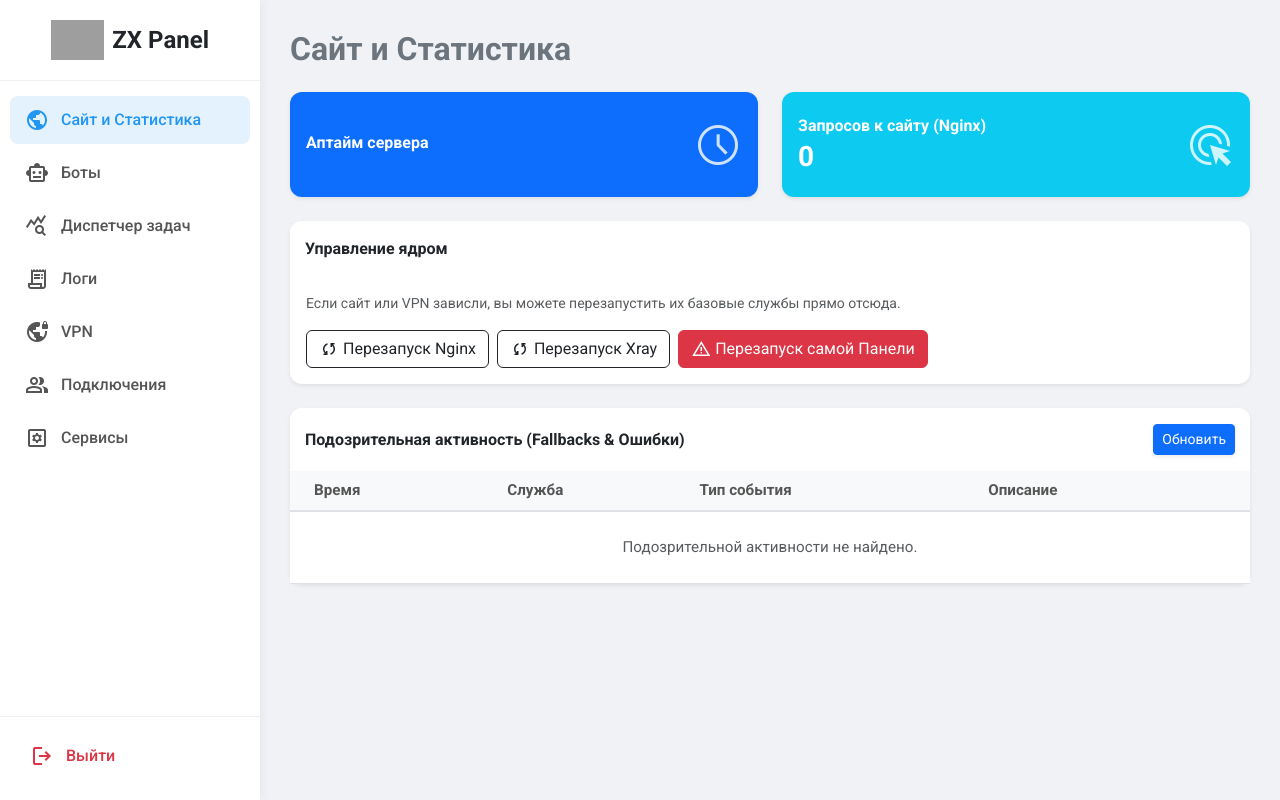
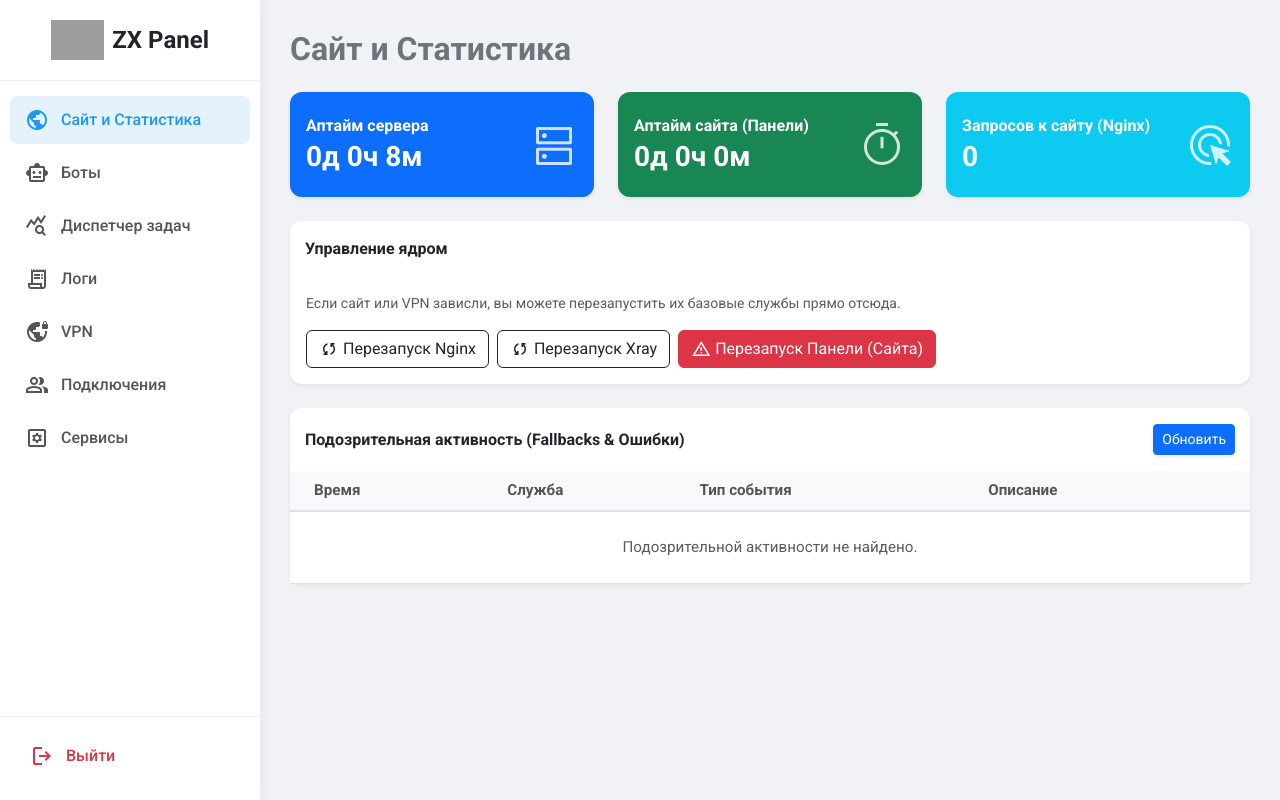
Before and after one commit to Zotic/webpanel, a Flask app: page /site_stats in a window 1280 px wide. Run offline with Flask 3, Linux system fonts and the light colour scheme; the visitor is signed in with stand-in values (Sample User, id 1); data that the repository does not hold is empty; grey boxes are pictures that could not be loaded.

Commit message:
Update site_stats.html

```diff
--- a/templates/site_stats.html
+++ b/templates/site_stats.html
@@ -5,19 +5,33 @@
     <h2 class="fw-bold text-secondary mb-0">Сайт и Статистика</h2>
 </div>
 
-<!-- Верхние карточки статистики -->
-<div class="row row-cols-1 row-cols-md-2 g-4 mb-4">
+<!-- Верхние карточки статистики (Теперь 3 колонки) -->
+<div class="row row-cols-1 row-cols-md-3 g-4 mb-4">
     <div class="col">
         <div class="card border-0 shadow-sm h-100 bg-primary text-white">
             <div class="card-body d-flex align-items-center justify-content-between py-4">
                 <div>
                     <h6 class="fw-bold mb-1">Аптайм сервера</h6>
-                    <h3 class="fw-bold mb-0">{{ uptime }}</h3>
+                    <h3 class="fw-bold mb-0">{{ server_uptime }}</h3>
                 </div>
-                <span class="material-symbols-outlined" style="font-size: 48px; opacity: 0.8;">schedule</span>
+                <span class="material-symbols-outlined" style="font-size: 48px; opacity: 0.8;">dns</span>
             </div>
         </div>
     </div>
+
+    <!-- Новая карточка для Аптайма сайта -->
+    <div class="col">
+        <div class="card border-0 shadow-sm h-100 bg-success text-white">
+            <div class="card-body d-flex align-items-center justify-content-between py-4">
+                <div>
+                    <h6 class="fw-bold mb-1">Аптайм сайта (Панели)</h6>
+                    <h3 class="fw-bold mb-0">{{ app_uptime }}</h3>
+                </div>
+                <span class="material-symbols-outlined" style="font-size: 48px; opacity: 0.8;">timer</span>
+            </div>
+        </div>
+    </div>
+
     <div class="col">
         <div class="card border-0 shadow-sm h-100 bg-info text-white">
             <div class="card-body d-flex align-items-center justify-content-between py-4">
@@ -43,9 +57,9 @@
             <button class="btn btn-outline-dark d-flex align-items-center gap-1" onclick="restartCoreService('xray')">
                 <span class="material-symbols-outlined fs-5">sync</span> Перезапуск Xray
             </button>
-            <!-- Замените zxpanel.service на реальное имя вашей службы, если оно другое -->
-            <button class="btn btn-danger d-flex align-items-center gap-1" onclick="restartCoreService('zxpanel.service')">
-                <span class="material-symbols-outlined fs-5">warning</span> Перезапуск самой Панели
+            <!-- ИЗМЕНЕНО ИМЯ НА zxapps.service -->
+            <button class="btn btn-danger d-flex align-items-center gap-1" onclick="restartCoreService('zxapps.service')">
+                <span class="material-symbols-outlined fs-5">warning</span> Перезапуск Панели (Сайта)
             </button>
         </div>
     </div>
```
